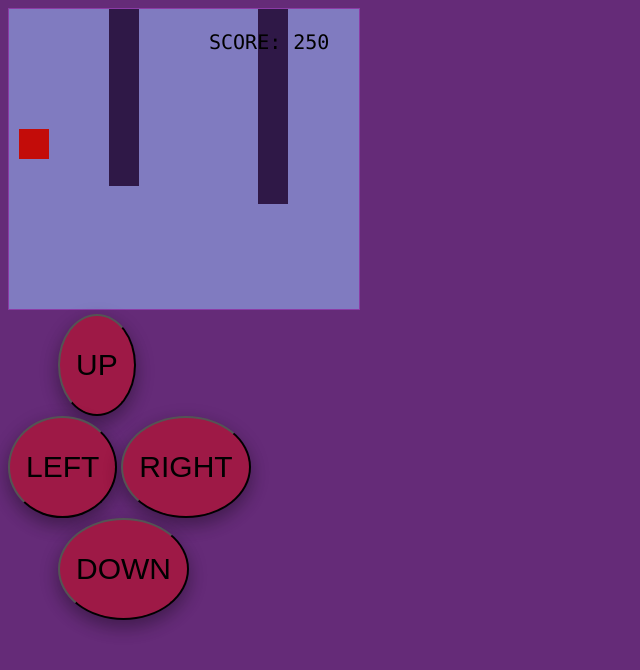
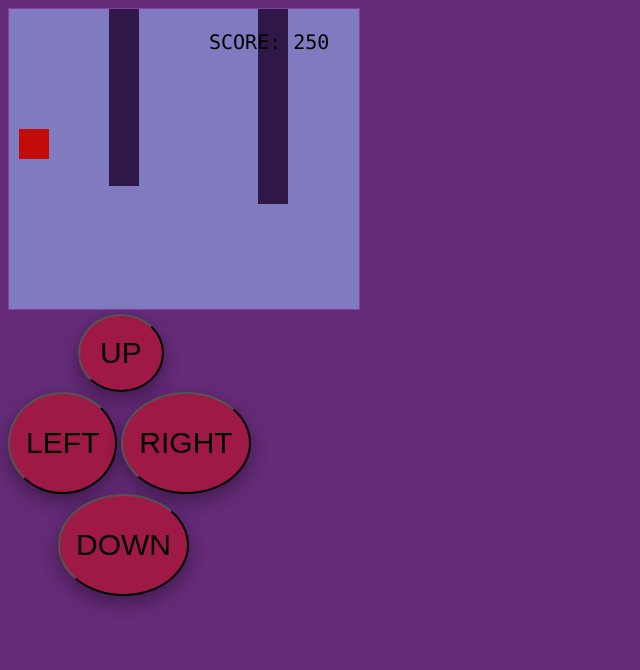
Before and after one commit to Mfonn/project_game, a plain HTML site: page cubegame.html in a window 1280 px wide. Shown: the whole page, without its empty margins (0-640 px from the left). Drawn offline with Linux system fonts and the light colour scheme.

Commit message:
Update cubegame.css

```diff
--- a/cubegame.css
+++ b/cubegame.css
@@ -41,3 +41,8 @@ canvas {
 .button1 {
 margin-left: 50px;
 }
+
+.button2 {
+margin-left: 70px;
+padding: 20px;
+}
```
